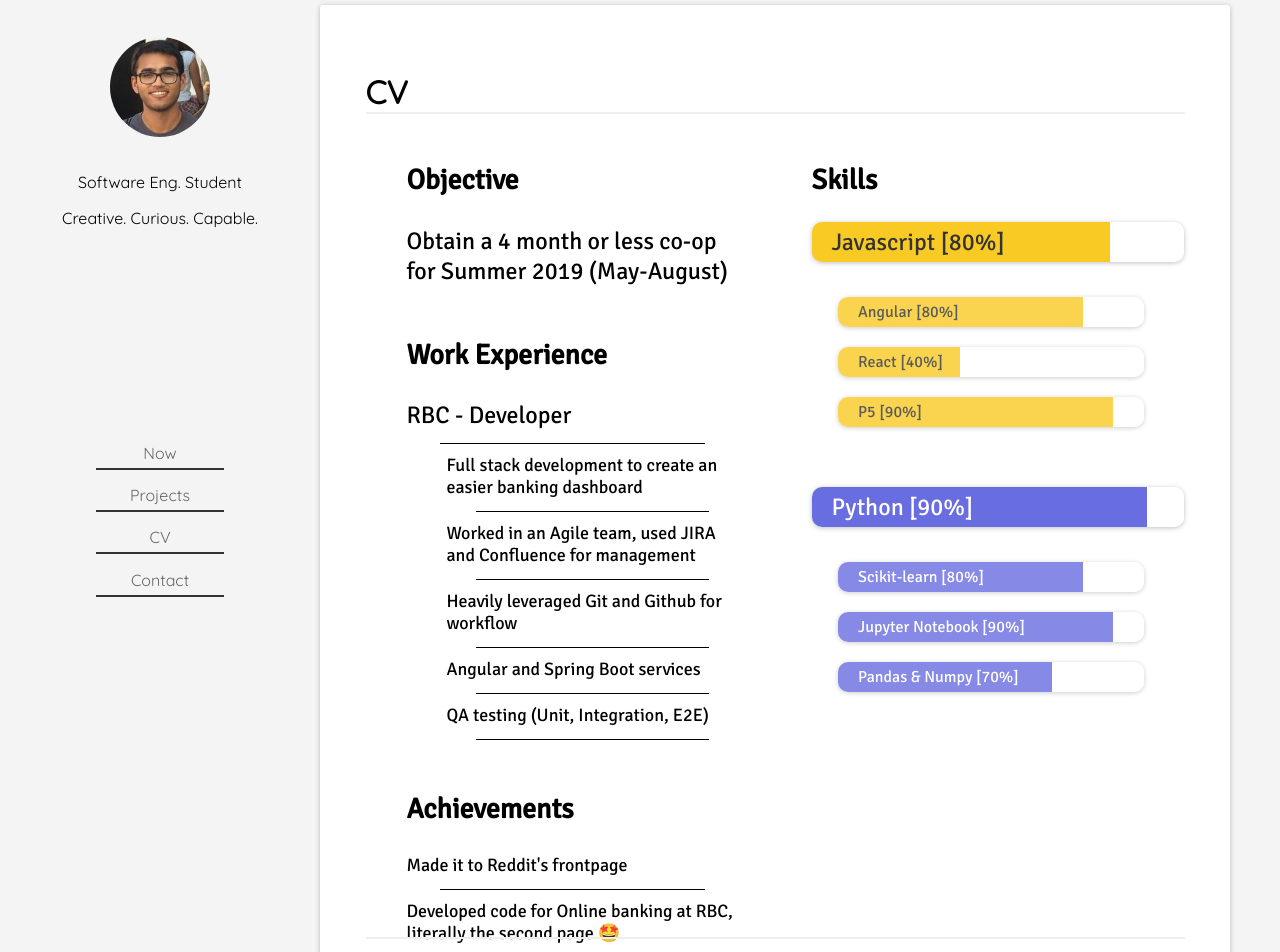
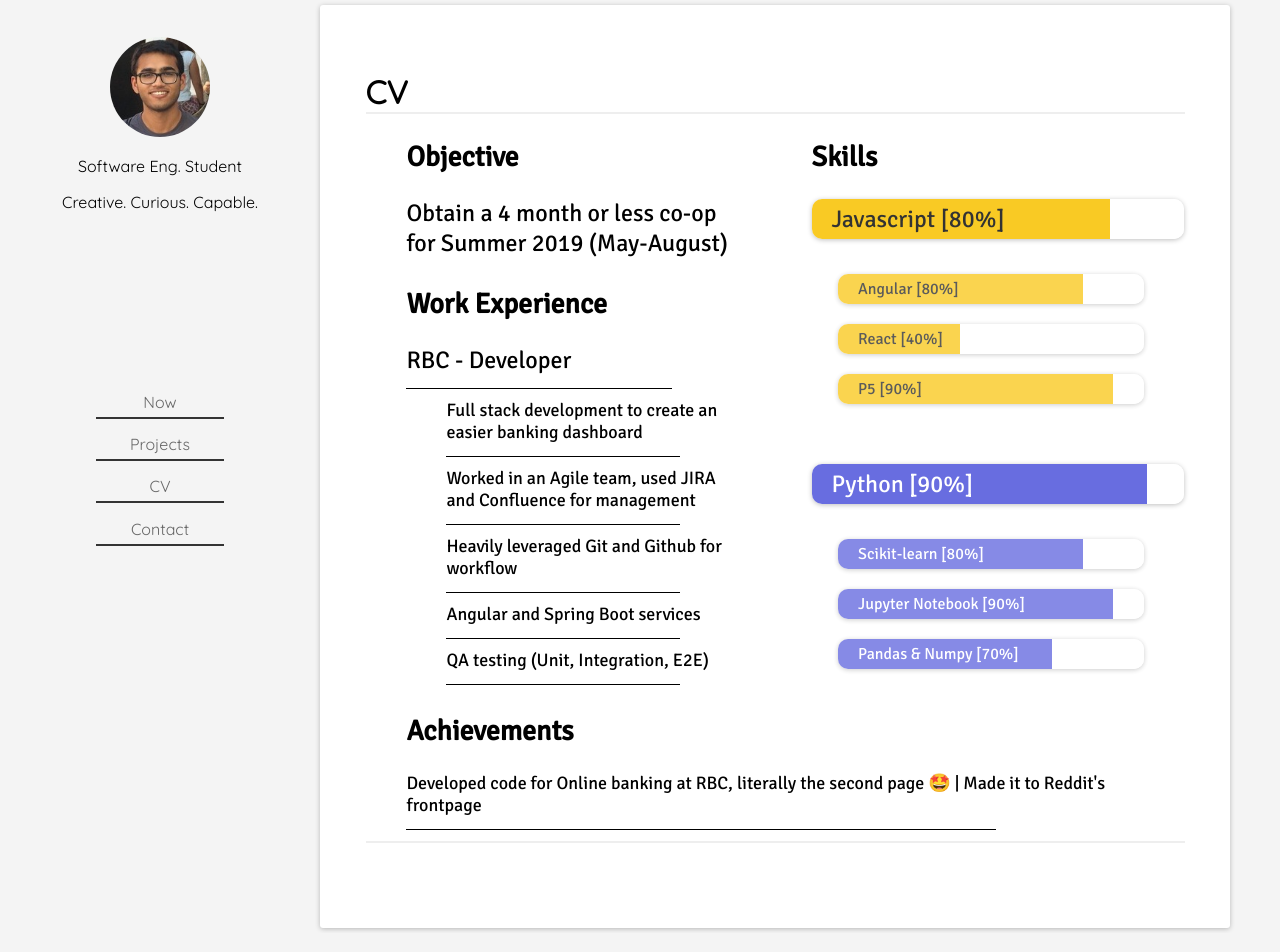
Before and after one commit to Artemis854/Personal_Site_React, a React (Create React App) app: page /cv in a window 1280 px wide. Shown: the top 952 px of the page. Built offline with nearby package versions, Linux system fonts and the light colour scheme; a web font is replaced by a local one.

Commit message:
Minor style changes

```diff
--- a/src/index.css
+++ b/src/index.css
@@ -19,8 +19,12 @@ li {
 li:after {
   content: ""; /* This is necessary for the pseudo element to work. */
   display: block; /* This will put the pseudo element on its own line. */
-  margin: 10px 10%; /* This will center the border. */
+  margin: 10px 0; /* This will center the border. */
   width: 80%; /* Change this to whatever width you want. */
   padding-bottom: 3px;
   border-bottom: 1px solid black; /* This creates the border. Replace black with whatever color you want. */
 }
+
+h3 {
+  margin: 5px 0;
+}
--- a/src/views/CV.jsx
+++ b/src/views/CV.jsx
@@ -18,7 +18,7 @@ const ContentBody = styled.div`
   grid-template-rows: 0.2fr 1fr 0.4fr;
   grid-template-areas: 'objective . skills'
                        'work . skills'
-                       'achievements . skills';
+                       'achievements achievements achievements';
   grid-column-gap: 20px;
 `
 
@@ -62,8 +62,7 @@ class CV extends Component {
             <Achievements>
               <h3>Achievements</h3>
               <MainList>
-                <li>Made it to Reddit's frontpage</li>
-                <li>Developed code for Online banking at RBC, literally the second page 🤩</li>
+                <li>Developed code for Online banking at RBC, literally the second page 🤩 | Made it to Reddit's frontpage</li>
               </MainList>
             </Achievements>
             <Work>
```
Also changed, not shown: package.json (+7 -1 lines).
